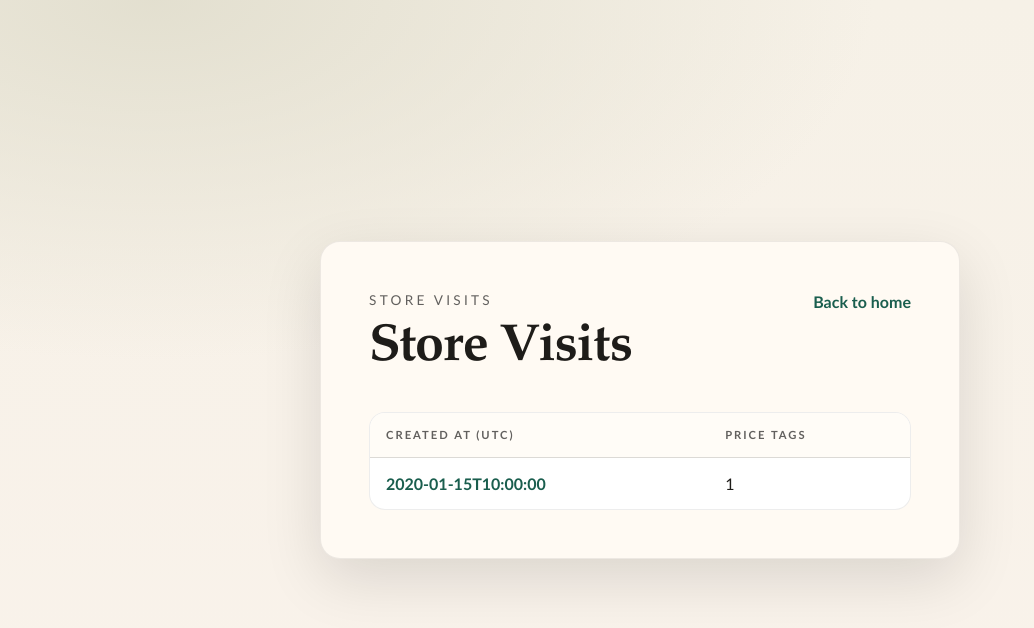
After one commit to owenbrown/fairpay, a Django app: template src/retail/templates/retail/store_visit_list.html in a window 1280 px wide. The commit adds this page. Shown: the top 628 px of the page, without its empty margins (0-1034 px from the left). Run offline with Django 5.2, Linux system fonts and the light colour scheme; the template is opened without the code that fills it: most values are stand-ins (such as "Sample title", 1, 10 or a date in 2020).

```diff
--- a/src/retail/static/retail/site.css
+++ b/src/retail/static/retail/site.css
@@ -33,7 +33,11 @@
         --color-ink: #1e1c19;
         --color-ink-muted: color-mix(in srgb, var(--color-ink) 70%, white);
         --color-accent: #1f6f5c;
-    --color-accent-strong: color-mix(in srgb, var(--color-accent) 85%, black);
+        --color-accent-strong: color-mix(
+            in srgb,
+            var(--color-accent) 85%,
+            black
+        );
         --color-accent-soft: color-mix(in srgb, var(--color-accent) 12%, white);
         --color-error: #b2273d;
         --color-error-soft: color-mix(in srgb, var(--color-error) 15%, white);
@@ -47,8 +51,16 @@
         font-family: var(--font-body);
         color: var(--color-ink);
         background:
-      radial-gradient(1200px 600px at 12% 0%, color-mix(in lch, var(--color-accent) 12%, var(--color-paper)), transparent 60%),
-      linear-gradient(in lch, var(--color-paper), color-mix(in lch, var(--color-paper) 85%, white));
+            radial-gradient(
+                1200px 600px at 12% 0%,
+                color-mix(in lch, var(--color-accent) 12%, var(--color-paper)),
+                transparent 60%
+            ),
+            linear-gradient(
+                in lch,
+                var(--color-paper),
+                color-mix(in lch, var(--color-paper) 85%, white)
+            );
         line-height: 1.5;
     }
 
@@ -56,6 +68,12 @@
         font-family: var(--font-display);
         font-size: clamp(2rem, 6vw, 3.25rem);
         letter-spacing: -0.02em;
+    }
+
+    h2 {
+        font-family: var(--font-display);
+        font-size: clamp(1.5rem, 3.5vw, 2.1rem);
+        letter-spacing: -0.015em;
     }
 
     a {
@@ -120,6 +138,13 @@
         container-name: panel;
     }
 
+    .panel-header {
+        display: flex;
+        justify-content: space-between;
+        gap: 1.5rem;
+        flex-wrap: wrap;
+    }
+
     .hero {
         text-wrap: pretty;
     }
@@ -141,6 +166,14 @@
         gap: 0.75rem;
     }
 
+    .actions--equal > * {
+        inline-size: 100%;
+    }
+
+    .actions--equal .button {
+        inline-size: 100%;
+    }
+
     @container panel (min-width: 32rem) {
         .actions {
             grid-template-columns: 1fr 1fr;
@@ -157,13 +190,17 @@
         color: white;
         font-weight: 600;
         border: 1px solid transparent;
-    transition: transform 0.15s ease, box-shadow 0.15s ease;
+        transition:
+            transform 0.15s ease,
+            box-shadow 0.15s ease;
+        cursor: pointer;
     }
 
     .button:focus-visible,
     .button:hover {
         transform: translateY(-1px);
-    box-shadow: 0 12px 30px color-mix(in srgb, var(--color-accent) 30%, transparent);
+        box-shadow: 0 12px 30px
+            color-mix(in srgb, var(--color-accent) 30%, transparent);
     }
 
     .form {
@@ -220,6 +257,99 @@
         color: var(--color-accent-strong);
         font-weight: 600;
     }
+
+    .link-button {
+        background: none;
+        border: none;
+        padding: 0;
+        font: inherit;
+        color: var(--color-accent-strong);
+        font-weight: 600;
+        cursor: pointer;
+    }
+
+    .link-button:focus-visible {
+        outline: 2px solid color-mix(in srgb, var(--color-accent) 60%, white);
+        outline-offset: 4px;
+        border-radius: 999px;
+    }
+
+    .stack {
+        display: grid;
+        gap: 0.75rem;
+    }
+
+    .section-title {
+        font-size: clamp(1.35rem, 3vw, 1.75rem);
+    }
+
+    .table-wrapper {
+        overflow-x: auto;
+        border-radius: 1rem;
+        border: 1px solid color-mix(in srgb, var(--color-ink) 8%, transparent);
+        background: white;
+    }
+
+    .data-table {
+        width: 100%;
+        border-collapse: collapse;
+        min-inline-size: 22rem;
+    }
+
+    .data-table th,
+    .data-table td {
+        padding: 0.85rem 1rem;
+        text-align: left;
+        border-bottom: 1px solid
+            color-mix(in srgb, var(--color-ink) 8%, transparent);
+    }
+
+    .data-table th {
+        font-size: 0.7rem;
+        text-transform: uppercase;
+        letter-spacing: 0.18em;
+        color: var(--color-ink-muted);
+        background: color-mix(in srgb, var(--color-surface) 70%, white);
+    }
+
+    .data-table tr:last-child td {
+        border-bottom: none;
+    }
+
+    .tag-list {
+        list-style: none;
+        padding: 0;
+        margin: 0;
+        display: grid;
+        gap: 0.6rem;
+    }
+
+    .tag-item {
+        padding: 0.6rem 0.9rem;
+        border-radius: 0.85rem;
+        border: 1px solid
+            color-mix(in srgb, var(--color-accent) 25%, transparent);
+        background: var(--color-accent-soft);
+        font-size: 0.95rem;
+    }
+
+    .tag-item--empty {
+        border-style: dashed;
+        background: transparent;
+        color: var(--color-ink-muted);
+    }
+
+    .visually-hidden {
+        position: absolute;
+        inline-size: 1px;
+        block-size: 1px;
+        padding: 0;
+        margin: -1px;
+        overflow: hidden;
+        clip: rect(0, 0, 0, 0);
+        white-space: nowrap;
+        border: 0;
+    }
 }
 
 @layer utilities {
--- /dev/null
+++ b/src/retail/templates/retail/store_visit_list.html
@@ -0,0 +1,42 @@
+{% extends "retail/base.html" %}
+
+{% block title %}Store Visits | Fairpay{% endblock %}
+
+{% block content %}
+  <section class="panel" aria-labelledby="visits-title">
+    <div class="panel-header">
+      <div>
+        <p class="eyebrow">Store Visits</p>
+        <h1 id="visits-title">Store Visits</h1>
+      </div>
+      <a class="link-subtle" href="{% url 'home' %}">Back to home</a>
+    </div>
+
+    {% if store_visits %}
+      <div class="table-wrapper" role="region" aria-labelledby="visits-title">
+        <table class="data-table">
+          <thead>
+            <tr>
+              <th scope="col">Created at (UTC)</th>
+              <th scope="col">Price Tags</th>
+            </tr>
+          </thead>
+          <tbody>
+            {% for store_visit in store_visits %}
+              <tr>
+                <td>
+                  <a class="link-subtle" href="{% url 'store_visit_detail' store_visit_id=store_visit.id %}">
+                    {{ store_visit.created_at|date:"c" }}
+                  </a>
+                </td>
+                <td>{{ store_visit.pricetag_count }}</td>
+              </tr>
+            {% endfor %}
+          </tbody>
+        </table>
+      </div>
+    {% else %}
+      <p class="subtle">No store visits yet.</p>
+    {% endif %}
+  </section>
+{% endblock %}
```
Also changed, not shown: docs/projects/0030_add_pricetags.md (added, +22 -0 lines), src/retail/api.py (+19 -4 lines), src/retail/templates/retail/home.html (+15 -8 lines), src/retail/templates/retail/store_visit_detail.html (added, +108 -0 lines), src/retail/urls.py (+11 -0 lines), src/retail/views.py (+46 -1 lines). Lines whose indentation alone changed are shown as unchanged.
